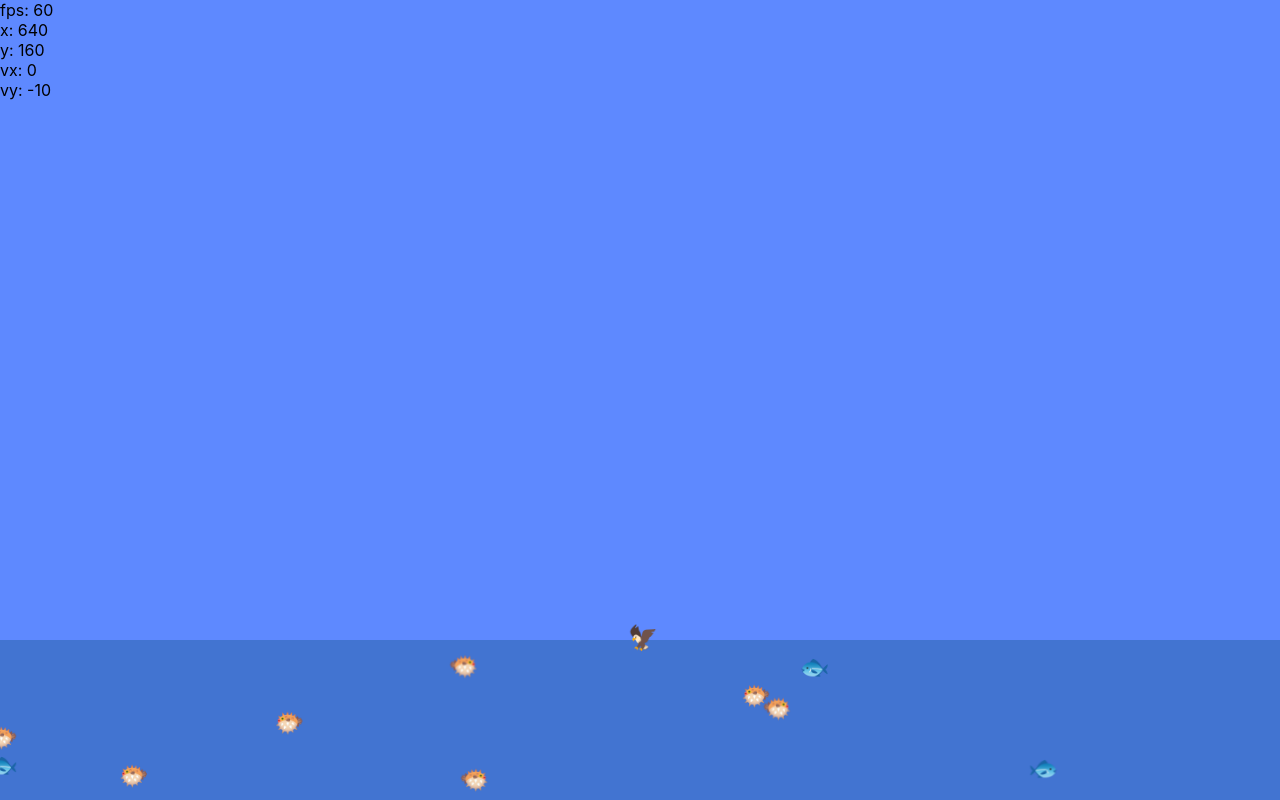
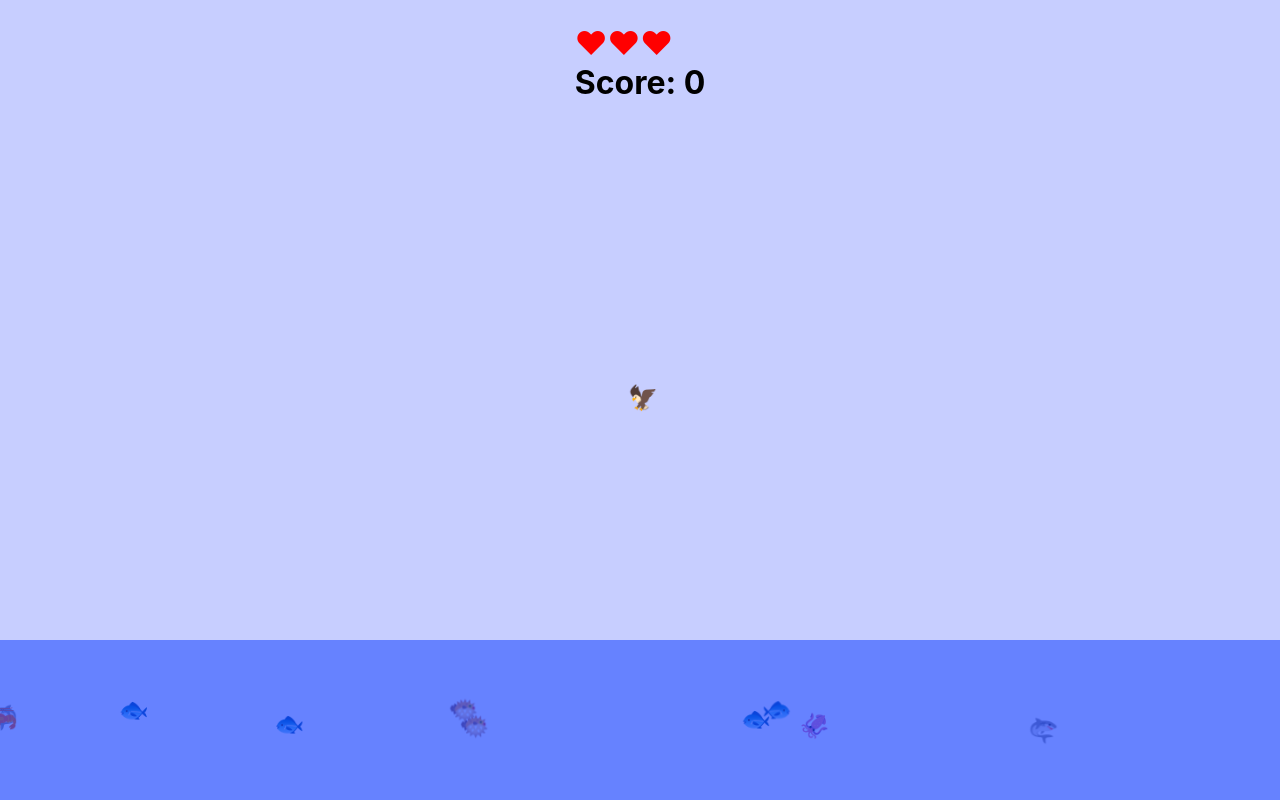
Before and after one commit to joglr/dyk, a React (Create React App) app: page / in a window 1280 px wide. Built offline with nearby package versions, Linux system fonts and the light colour scheme.

Commit message:
Add diving Add lives Add score Add debug key

```diff
--- a/package.json
+++ b/package.json
@@ -3,6 +3,7 @@
   "version": "0.1.0",
   "private": true,
   "dependencies": {
+    "@material-ui/core": "^4.11.2",
     "@testing-library/jest-dom": "^5.11.4",
     "@testing-library/react": "^11.1.0",
     "@testing-library/user-event": "^12.1.10",
--- a/src/App.tsx
+++ b/src/App.tsx
@@ -1,7 +1,13 @@
+import { Fade, Grow } from "@material-ui/core";
 import { useEffect, useRef, useState } from "react";
 import styled from "styled-components";
-import { useClampedState, useKeys } from "./hooks";
-import { pick } from "./util";
+import {
+  useClampedState,
+  useKeyBinding,
+  useKeys,
+  useResetableState,
+} from "./hooks";
+import { dist, pick } from "./util";
 
 const W = () => window.innerWidth;
 const H = () => window.innerHeight;
@@ -13,15 +19,32 @@ const FRICTION_COEFFIENT = 1 - 1 / 100;
 const PLAYER_SPEED = 2;
 const SEA_LEVEL = 0.2 * H();
 
-interface IEntity {
+const Z = {
+  SKY: -200,
+  FISH: -100,
+  OCEAN: 100,
+};
+
+export interface IPositioned {
   x: number;
   y: number;
+}
+
+export interface IEntity extends IPositioned {
+  id: Symbol;
   vx: number;
   vy: number;
   icon: string;
 }
 
 interface IFish extends IEntity {}
+
+const Overlay = styled.div`
+  position: absolute;
+  top: 0;
+  left: 0;
+  right: 0;
+`;
 
 const World = styled.div`
   position: absolute;
@@ -30,16 +53,19 @@ const World = styled.div`
   bottom: 0;
   left: 0;
   overflow: hidden;
-  background-color: #5e89ff;
+`;
+
+const Sky = styled.div`
+  height: 80%;
+  z-index: ${Z.SKY};
+  background-color: hsl(232deg 100% 89%);
 `;
 
 const Ocean = styled.div`
-  background-color: hsla(200, 100%, 20%, 0.3);
-  position: absolute;
-  bottom: 0;
-  left: 0;
-  right: 0;
-  top: 80%;
+  background-color: hsl(229 100% 50% / 0.6);
+  /* background-color: hsla(200, 100%, 20%, 0.3); */
+  height: 20%;
+  z-index: ${Z.OCEAN};
 `;
 
 const Entity = styled.div.attrs((p: any) => ({
@@ -54,25 +80,50 @@ const Entity = styled.div.attrs((p: any) => ({
   left: 0;
 `;
 
-const PlayerIcon = styled.div<any>`
+const Debug = styled.code`
+  /* font-family: monospace; */
+`;
+
+const EntityIcon = styled.div<any>`
   width: ${PLAYER_SIZE}px;
   height: ${PLAYER_SIZE}px;
   font-size: ${PLAYER_SIZE}px;
   transition: transform 0.25s;
   transform: translate(-50%, calc(-50% - 5px))
-    rotateY(${(p) => (p.dir ? "180deg" : "0")});
+    rotateY(${(p) => (p.direction ? "180deg" : "0")});
 `;
+
+const Score = styled.div<{ expanded: boolean }>`
+  transition: 1s font-size;
+  position: absolute;
+  top: ${(p) => (p.expanded ? "50%" : `${PLAYER_SIZE}px`)};
+  left: 50%;
+  transform: translateX(-50%);
+
+  font-size: ${(p) => (p.expanded ? 600 : 200)}%;
+  font-weight: bold;
+`;
+
+const TryAgainButton = styled.button``;
+
+const Lives = styled.div`
+  color: red;
+`;
+
+const FISH = ["🐡", "🐟", "🦐"];
+const ENEMIES: string[] = ["🦈", "🦑"];
 
 function generateFish(count: number) {
   let fish = [];
 
   for (let i = 0; i < count; i++) {
     fish.push({
+      id: Symbol(),
       x: Math.random() * W(),
       y: SEA_LEVEL * Math.random(),
       vx: Math.random() - 0.5,
       vy: 0,
-      icon: pick(["🐡", "🐟"]),
+      icon: pick([...FISH, ...ENEMIES]),
     });
   }
 
@@ -80,20 +131,36 @@ function generateFish(count: number) {
 }
 
 export default function App() {
-  const [vx, setVx] = useClampedState(-10, 10, 0);
-  const [vy, setVy] = useClampedState(-10, 10, 0);
-  const [isJumping, setHasJumped] = useState(false);
+  const [debug, setDebug] = useState(false);
 
-  const [fish, setFish] = useState<IFish[]>(() => generateFish(10));
+  const [vx, setVx, resetVx] = useClampedState(-10, 10, 0);
+  const [vy, setVy, resetVy] = useClampedState(-10, 10, 0);
+  const [x, setX, resetX] = useClampedState(
+    MIN_COORD,
+    W() - MIN_COORD,
+    W() / 2
+  );
+  const [y, setY, resetY] = useClampedState(MIN_COORD, H() / 2, H() / 2);
 
-  const [x, setX] = useClampedState(MIN_COORD, W() - MIN_COORD, W() / 2);
-  const [y, setY] = useClampedState(
-    SEA_LEVEL,
-    H() - MIN_COORD,
-    SEA_LEVEL + MIN_COORD
+  const [caughtFish, setCaughtFish] = useResetableState<Symbol | null>(null);
+
+  const [isDiving, setIsDiving] = useResetableState(false);
+  const [lives, setLives, resetLives] = useResetableState(3);
+  const [score, setScore, resetScore] = useResetableState(0);
+
+  const [fish, setFish, resetFish] = useResetableState<IFish[]>(() =>
+    generateFish(10)
   );
 
-  // const [dir, setDir] = useState(false);
+  function reset() {
+    resetX();
+    resetY();
+    resetVx();
+    resetVy();
+    resetFish();
+    resetLives();
+    resetScore();
+  }
 
   const lastFrameRef = useRef(0);
   const frameRate = useRef(0);
@@ -101,14 +168,58 @@ export default function App() {
   const keys = useKeys();
 
   useEffect(() => {
-    if (y === SEA_LEVEL) {
-      setHasJumped(false);
+    setFish((fish) => {
+      if (caughtFish === null) {
+        let fishInProximity: [Symbol, number][] = [];
+        for (let f of fish) {
+          const distance = dist({ x, y }, f);
+          if (distance < PLAYER_SIZE) {
+            if (ENEMIES.includes(f.icon)) {
+              setLives((prevLives) => prevLives - 1);
+              resetX();
+              resetY();
+              resetVx();
+              resetVy();
+            } else if (FISH.includes(f.icon)) {
+              fishInProximity.push([f.id, distance]);
             }
-  }, [y]);
-
-  // useEffect(() => {
-  //   if (!keys.includes(" ")) setHasJumped(false);
-  // }, [keys.includes(" ")]);
+          }
+        }
+        if (fishInProximity.length > 0) {
+          let closestFish = fishInProximity.sort(([, d1], [, d2]) => {
+            return d1 - d2;
+          })[0];
+          setCaughtFish(closestFish[0]);
+        }
+        return fish;
+      } else {
+        if (y > SEA_LEVEL) {
+          setCaughtFish(null);
+          setScore(
+            (prevScore) =>
+              prevScore +
+              1 +
+              (fish.find((f) => f.id === caughtFish) as IFish).vx
+          );
+          return [
+            ...fish.filter((f) => f.id !== caughtFish),
+            ...generateFish(1),
+          ];
+        }
+        return fish.map((f) => {
+          if (f.id === caughtFish) {
+            return {
+              ...f,
+              x: x,
+              y: y - PLAYER_SIZE,
+              vx: 0,
+              vy: 0,
+            };
+          } else return f;
+        });
+      }
+    });
+  }, [caughtFish, resetVx, resetVy, resetX, resetY, x, y]);
 
   useEffect(() => {
     function update(timestamp: number) {
@@ -116,16 +227,20 @@ export default function App() {
       lastFrameRef.current = timestamp;
 
       setFish((prevFish) => {
-        const fishClone = prevFish.map((fish) => ({
-          ...fish,
-          x: fish.x + fish.vx,
-          ...(fish.x < 0 || fish.x > W()
+        const fishClone = prevFish.map((f) => {
+          if (f.id === caughtFish) return f;
+          return {
+            ...f,
+            x: f.x + f.vx,
+            y: H() * 0.1 + H() * 0.02 * Math.sin(f.x / 10),
+            ...(f.x < 0 || f.x > W()
               ? {
-                x: fish.x < 0 ? 0 : W(),
+                  x: f.x < 0 ? 0 : W(),
                   vx: -vx,
                 }
               : {}),
-        }));
+          };
+        });
         return fishClone;
       });
 
@@ -133,67 +248,105 @@ export default function App() {
       setY((prevY: number) => prevY + vy);
       // Drag
       setVx((prevVx: number) => prevVx * FRICTION_COEFFIENT);
-      // Gravity
-      setVy(
-        (pvy: number) =>
-          pvy -
-          (keys.includes(" ")
-            ? GRAVITY_ACCELERATION * 0.1
-            : GRAVITY_ACCELERATION)
+
+      setVy((_pvy: number) =>
+        isDiving ? -30 * GRAVITY_ACCELERATION : 30 * GRAVITY_ACCELERATION
       );
+
+      let spacePressed = false;
 
       for (let key of keys) {
         switch (key) {
           case " ":
-            if (!isJumping) {
+            spacePressed = true;
+            if (!isDiving) {
               if (keys.includes("ArrowLeft")) setVx(-1 * JUMP_ACCELERATION);
               else if (keys.includes("ArrowRight")) setVx(JUMP_ACCELERATION);
-              setVy(JUMP_ACCELERATION);
-              setHasJumped(true);
+              // setVy(-JUMP_ACCELERATION);
+              setIsDiving(true);
             }
             break;
-          // case "ArrowUp":
-          //   setY((y: number) => y - PLAYER_SPEED);
-          //   break;
-
-          // case "ArrowDown":
-          //   setY((y: number) => y + PLAYER_SPEED);
-          //   break;
 
           case "ArrowLeft":
-            setX((x: number) => x - PLAYER_SPEED);
+            setVx((_x: number) => -PLAYER_SPEED);
 
             break;
 
           case "ArrowRight":
-            setX((x: number) => x + PLAYER_SPEED);
+            setVx((_x: number) => PLAYER_SPEED);
             break;
           default:
         }
       }
+
+      if (!spacePressed) setIsDiving(false);
     }
     const frame = requestAnimationFrame(update);
     return () => cancelAnimationFrame(frame);
   });
 
+  useKeyBinding("d", () => setDebug((debug) => !debug), true);
+
+  const oceanRef = useRef<HTMLElement>();
+
   return (
+    <>
       <World>
-      <Ocean></Ocean>
+        <Sky />
+        <Ocean ref={oceanRef as any}>
+          {fish.map((fish, i) => (
+            <Grow in={true} key={i}>
+              <Entity
+                style={{
+                  zIndex: Z.FISH,
+                }}
+                pos={[fish.x, fish.y]}
+              >
+                <EntityIcon direction={fish.vx > 0}>{fish.icon}</EntityIcon>
+              </Entity>
+            </Grow>
+          ))}
+        </Ocean>
+        {lives > 0 && (
           <Entity pos={[x, y]}>
-        <PlayerIcon dir={vx > 0}>🦅</PlayerIcon>
+            <EntityIcon direction={vx > 0}>🦅</EntityIcon>
           </Entity>
-      {fish.map((fish) => (
-        <Entity pos={[fish.x, fish.y]}>
-          <PlayerIcon dir={fish.vx > 0}>{fish.icon}</PlayerIcon>
-        </Entity>
-      ))}
-      <div>
+        )}
+      </World>
+
+      <Overlay>
+        <Grow in={debug}>
+          <Debug>
             <div>fps: {frameRate.current.toFixed(0)}</div>
             <div>x: {x.toFixed(0)}</div>
             <div>y: {y.toFixed(0)}</div>
             <div>vx: {vx.toFixed(0)}</div>
             <div>vy: {vy.toFixed(0)}</div>
+            <div>isDiving: {isDiving.toString()}</div>
+            <div>caughtFish: {caughtFish}</div>
+          </Debug>
+        </Grow>
+
+        <Score expanded={lives === 0}>
+          {lives > 0 ? (
+            <Lives>
+              {[...new Array(3)].map((_, i) => (
+                <Fade in={lives - 1 >= i} key={i}>
+                  <span>❤</span>
+                </Fade>
+              ))}
+            </Lives>
+          ) : (
+            <div>
+              <div>You died!</div>
             </div>
-    </World>
+          )}
+          <div>Score: {Math.round(score)}</div>
+          <Grow in={lives === 0}>
+            <TryAgainButton onClick={reset}>Try again</TryAgainButton>
+          </Grow>
+        </Score>
+      </Overlay>
+    </>
   );
 }
--- a/src/hooks.ts
+++ b/src/hooks.ts
@@ -1,5 +1,28 @@
-import { useEffect, useState } from "react";
+import {
+  Dispatch,
+  SetStateAction,
+  useCallback,
+  useEffect,
+  useState,
+} from "react";
 import { clamp } from "./util";
+
+export function useKeyBinding(
+  key: KeyboardEvent["key"],
+  callback: Function,
+  keyup = false
+) {
+  useEffect(() => {
+    function handler(event: KeyboardEvent) {
+      if (event.key === key) {
+        callback();
+      }
+    }
+    document.addEventListener(keyup ? "keyup" : "keydown", handler);
+    return () =>
+      document.removeEventListener(keyup ? "keyup" : "keydown", handler);
+  }, []);
+}
 
 export function useKeys() {
   const [keys, setKeys] = useState<KeyboardEvent["key"][]>([]);
@@ -33,8 +56,8 @@ export function useClampedState(
   min: number,
   max: number,
   initialValue: number
-): [number, Function] {
-  const [value, setValueRaw] = useState(initialValue);
+): [number, Function, Function] {
+  const [value, setValueRaw, reset] = useResetableState<number>(initialValue);
 
   const setValue = (valueOrFunction: number | Function) => {
     setValueRaw((prevValue: number) => {
@@ -46,5 +69,16 @@ export function useClampedState(
     });
   };
 
-  return [value, setValue];
+  return [value, setValue, reset];
 }
+
+export function useResetableState<T>(
+  initialValue: T | (() => T)
+): [T, Dispatch<SetStateAction<T>>, Function] {
+  // T = T ?? typeof initialValue
+  const [value, setValue] = useState<T>(initialValue);
+  const reset = useCallback(() => {
+    setValue(initialValue);
+  }, [initialValue]);
+  return [value, setValue, reset];
+}
--- a/src/util.ts
+++ b/src/util.ts
@@ -1,3 +1,5 @@
+import { IPositioned } from "./App";
+
 export function clamp(min: number, max: number, value: number) {
   return Math.min(Math.max(value, min), max);
 }
@@ -5,3 +7,7 @@ export function clamp(min: number, max: number, value: number) {
 export function pick(items: any[]) {
   return items[Math.floor(Math.random() * items.length)];
 }
+
+export function dist(e1: IPositioned, e2: IPositioned) {
+  return Math.sqrt(Math.pow(e2.x - e1.x, 2) + Math.pow(e2.y - e1.y, 2));
+}
```
Also changed, not shown: 1 other file (tests, documents, lock files or other folders). Lines whose indentation alone changed are shown as unchanged.
